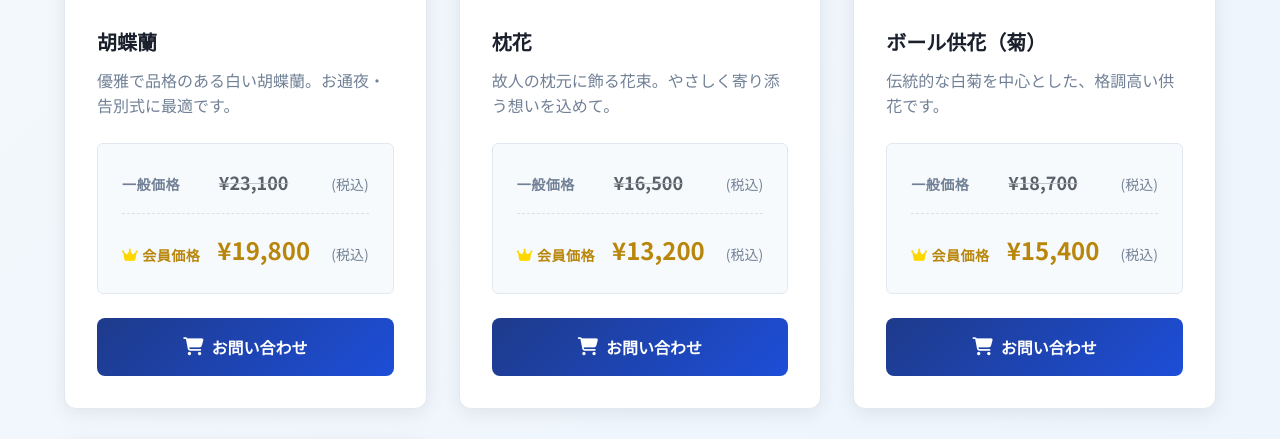
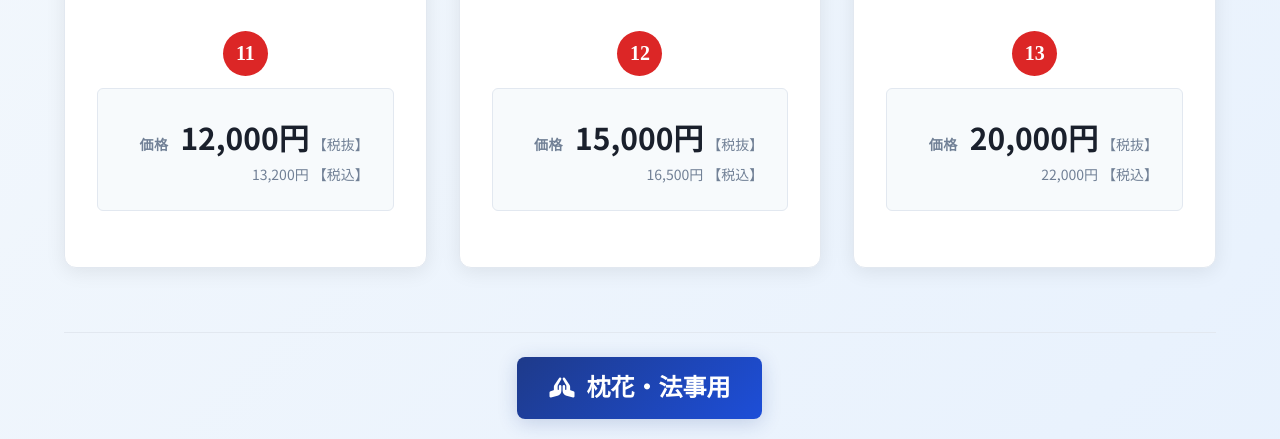
Before and after one commit to hohoemi-rabo/kowa, a PHP site: page /flower.html in a window 1280 px wide. Shown: the part 1026-1465 px from the top of the page. Run offline with PHP 8.4, Linux system fonts and the light colour scheme.

Commit message:
💄 生花ページのレイアウト修正

```diff
--- a/css/pages/flower.css
+++ b/css/pages/flower.css
@@ -148,6 +148,9 @@
   display: grid;
   grid-template-columns: repeat(auto-fit, minmax(280px, 1fr));
   gap: var(--spacing-8);
+  max-width: 1200px;
+  margin: 0 auto;
+  justify-content: center;
 }
 
 .flower-grid--two {
@@ -220,8 +223,17 @@
 .flower-card__name {
   font-size: var(--font-size-xl);
   font-weight: 700;
-  color: var(--color-text);
+  color: white;
   margin-bottom: var(--spacing-3);
+  text-align: center;
+  background-color: #dc2626;
+  width: 45px;
+  height: 45px;
+  border-radius: 50%;
+  display: flex;
+  align-items: center;
+  justify-content: center;
+  margin: 0 auto var(--spacing-3) auto;
 }
 
 .flower-card__description {
@@ -253,7 +265,7 @@
 .price-member {
   display: flex;
   align-items: baseline;
-  justify-content: space-between;
+  justify-content: flex-end;
 }
 
 .price-label {
@@ -265,10 +277,11 @@
 }
 
 .price-member .price-label {
-  color: #b8860b;
+  color: var(--color-text-muted);
   display: flex;
   align-items: center;
   gap: var(--spacing-1);
+  margin-right: var(--spacing-3);
 }
 
 .price-member .price-label i {
@@ -282,8 +295,9 @@
 }
 
 .price-member .price-amount {
-  font-size: var(--font-size-2xl);
-  color: #b8860b;
+  font-size: var(--font-size-3xl);
+  color: var(--color-text);
+  font-weight: 900;
 }
 
 .price-regular .price-amount {
@@ -298,6 +312,67 @@
   font-size: var(--font-size-sm);
   color: var(--color-text-muted);
   margin-left: var(--spacing-1);
+}
+
+.price-including-tax {
+  display: flex;
+  align-items: baseline;
+  justify-content: flex-end;
+  margin-top: 2px;
+}
+
+.price-including-tax .price-amount {
+  font-size: var(--font-size-sm);
+  color: var(--color-text-muted);
+  font-weight: 400;
+}
+
+/* Flower Grid Section Header */
+.flower-grid__section-header {
+  grid-column: 1 / -1;
+  margin: var(--spacing-8) 0 var(--spacing-4) 0;
+  text-align: center;
+  border-top: 1px solid var(--color-border);
+  padding-top: var(--spacing-6);
+}
+
+.flower-grid__section-title {
+  font-size: var(--font-size-2xl);
+  font-weight: 700;
+  color: white;
+  margin: 0;
+  display: inline-flex;
+  align-items: center;
+  gap: var(--spacing-3);
+  position: relative;
+  padding: var(--spacing-4) var(--spacing-8);
+  background: linear-gradient(
+    135deg,
+    var(--color-primary) 0%,
+    var(--color-primary-700) 100%
+  );
+  border-radius: var(--radius-lg);
+  box-shadow: 0 4px 20px rgba(30, 58, 138, 0.2);
+}
+
+.flower-grid__section-title i {
+  font-size: var(--font-size-xl);
+}
+
+/* Section Note */
+.flower-section__note {
+  margin-top: var(--spacing-8);
+  padding: var(--spacing-4);
+  background: var(--color-background-alt);
+  border-radius: var(--radius-md);
+}
+
+.flower-section__note p {
+  margin: 0;
+  font-size: var(--font-size-base);
+  color: var(--color-text-muted);
+  font-weight: 500;
+  text-align: center;
 }
 
 /* Button */
--- a/flower.html
+++ b/flower.html
@@ -223,28 +223,6 @@
       role="toolbar"
       aria-label="アクセシビリティ設定"
     >
-      <button
-        class="accessibility-btn font-size-btn"
-        data-size="small"
-        aria-label="文字サイズを小さくする"
-      >
-        小
-      </button>
-      <button
-        class="accessibility-btn font-size-btn"
-        data-size="medium"
-        aria-label="文字サイズを標準にする"
-        aria-pressed="true"
-      >
-        中
-      </button>
-      <button
-        class="accessibility-btn font-size-btn"
-        data-size="large"
-        aria-label="文字サイズを大きくする"
-      >
-        大
-      </button>
       <button
         class="accessibility-btn motion-toggle-btn"
         aria-label="アニメーションを停止/再生する"
@@ -548,36 +526,25 @@
           <div class="flower-grid">
             <!-- 生花1: 胡蝶蘭 -->
             <div class="flower-card">
-              <div class="flower-card__badge">人気</div>
               <div class="flower-card__image">
                 <img
                   src="https://images.unsplash.com/photo-1578662996442-48f60103fc96?w=400&h=400&fit=crop&crop=center"
-                  alt="胡蝶蘭"
+                  alt="11"
                 />
               </div>
               <div class="flower-card__content">
-                <h3 class="flower-card__name">胡蝶蘭</h3>
-                <p class="flower-card__description">
-                  優雅で品格のある白い胡蝶蘭。お通夜・告別式に最適です。
-                </p>
+                <h3 class="flower-card__name">11</h3>
                 <div class="flower-card__price">
-                  <div class="price-regular">
-                    <span class="price-label">一般価格</span>
-                    <span class="price-amount">¥23,100</span>
-                    <span class="price-tax">(税込)</span>
+                  <div class="price-member">
+                    <span class="price-label">価格</span>
+                    <span class="price-amount">12,000円</span>
+                    <span class="price-tax">【税抜】</span>
                   </div>
-                  <div class="price-member">
-                    <span class="price-label">
-                      <i class="fas fa-crown"></i> 会員価格
-                    </span>
-                    <span class="price-amount">¥19,800</span>
-                    <span class="price-tax">(税込)</span>
+                  <div class="price-including-tax">
+                    <span class="price-amount">13,200円</span>
+                    <span class="price-tax">【税込】</span>
                   </div>
                 </div>
-                <a href="#flower-contact" class="flower-card__button">
-                  <i class="fas fa-shopping-cart"></i>
-                  お問い合わせ
-                </a>
               </div>
             </div>
 
@@ -586,32 +553,22 @@
               <div class="flower-card__image">
                 <img
                   src="https://images.unsplash.com/photo-1563241527-3004b7be0ffd?w=400&h=400&fit=crop&crop=center"
-                  alt="枕花"
+                  alt="12"
                 />
               </div>
               <div class="flower-card__content">
-                <h3 class="flower-card__name">枕花</h3>
-                <p class="flower-card__description">
-                  故人の枕元に飾る花束。やさしく寄り添う想いを込めて。
-                </p>
+                <h3 class="flower-card__name">12</h3>
                 <div class="flower-card__price">
-                  <div class="price-regular">
-                    <span class="price-label">一般価格</span>
-                    <span class="price-amount">¥16,500</span>
-                    <span class="price-tax">(税込)</span>
+                  <div class="price-member">
+                    <span class="price-label">価格</span>
+                    <span class="price-amount">15,000円</span>
+                    <span class="price-tax">【税抜】</span>
                   </div>
-                  <div class="price-member">
-                    <span class="price-label">
-                      <i class="fas fa-crown"></i> 会員価格
-                    </span>
-                    <span class="price-amount">¥13,200</span>
-                    <span class="price-tax">(税込)</span>
+                  <div class="price-including-tax">
+                    <span class="price-amount">16,500円</span>
+                    <span class="price-tax">【税込】</span>
                   </div>
                 </div>
-                <a href="#flower-contact" class="flower-card__button">
-                  <i class="fas fa-shopping-cart"></i>
-                  お問い合わせ
-                </a>
               </div>
             </div>
 
@@ -620,318 +577,110 @@
               <div class="flower-card__image">
                 <img
                   src="https://images.unsplash.com/photo-1490750967868-88aa4486c946?w=400&h=400&fit=crop&crop=center"
-                  alt="ボール供花（菊）"
+                  alt="13"
                 />
               </div>
               <div class="flower-card__content">
-                <h3 class="flower-card__name">ボール供花（菊）</h3>
-                <p class="flower-card__description">
-                  伝統的な白菊を中心とした、格調高い供花です。
-                </p>
+                <h3 class="flower-card__name">13</h3>
                 <div class="flower-card__price">
-                  <div class="price-regular">
-                    <span class="price-label">一般価格</span>
-                    <span class="price-amount">¥18,700</span>
-                    <span class="price-tax">(税込)</span>
+                  <div class="price-member">
+                    <span class="price-label">価格</span>
+                    <span class="price-amount">20,000円</span>
+                    <span class="price-tax">【税抜】</span>
                   </div>
-                  <div class="price-member">
-                    <span class="price-label">
-                      <i class="fas fa-crown"></i> 会員価格
-                    </span>
-                    <span class="price-amount">¥15,400</span>
-                    <span class="price-tax">(税込)</span>
+                  <div class="price-including-tax">
+                    <span class="price-amount">22,000円</span>
+                    <span class="price-tax">【税込】</span>
                   </div>
                 </div>
-                <a href="#flower-contact" class="flower-card__button">
-                  <i class="fas fa-shopping-cart"></i>
-                  お問い合わせ
-                </a>
               </div>
+            </div>
+
+            <!-- 枕花・法事用セクション -->
+            <div class="flower-grid__section-header">
+              <h3 class="flower-grid__section-title">
+                <i class="fas fa-praying-hands"></i>
+                枕花・法事用
+              </h3>
             </div>
 
             <!-- 生花4: 弔スタンド -->
             <div class="flower-card">
-              <div class="flower-card__badge">おすすめ</div>
               <div class="flower-card__image">
                 <img
                   src="https://images.unsplash.com/photo-1560448205-4d9b3e6bb6db?w=400&h=400&fit=crop&crop=center"
-                  alt="弔スタンド"
+                  alt="14"
                 />
               </div>
               <div class="flower-card__content">
-                <h3 class="flower-card__name">弔スタンド（1対）</h3>
-                <p class="flower-card__description">
-                  会場を華やかに彩る豪華なスタンド花。企業様からのご供花に。
-                </p>
+                <h3 class="flower-card__name">14</h3>
                 <div class="flower-card__price">
-                  <div class="price-regular">
-                    <span class="price-label">一般価格</span>
-                    <span class="price-amount">¥25,300</span>
-                    <span class="price-tax">(税込)</span>
+                  <div class="price-member">
+                    <span class="price-label">価格</span>
+                    <span class="price-amount">25,000円</span>
+                    <span class="price-tax">【税抜】</span>
                   </div>
-                  <div class="price-member">
-                    <span class="price-label">
-                      <i class="fas fa-crown"></i> 会員価格
-                    </span>
-                    <span class="price-amount">¥22,000</span>
-                    <span class="price-tax">(税込)</span>
-                  </div>
-                </div>
-                <a href="#flower-contact" class="flower-card__button">
-                  <i class="fas fa-shopping-cart"></i>
-                  お問い合わせ
-                </a>
+                  <div class="price-including-tax">
+                    <span class="price-amount">27,500円</span>
+                    <span class="price-tax">【税込】</span>
                   </div>
                 </div>
               </div>
             </div>
-      </section>
 
-      <!-- 枕花・法事用セクション -->
-      <section
-        class="flower-section flower-section--alt"
-        id="memorial-flowers"
-        aria-labelledby="memorial-flowers-title"
-      >
-        <div class="container">
-          <div class="flower-section__header">
-            <h2 id="memorial-flowers-title" class="flower-section__title">
-              <i class="fas fa-praying-hands"></i>
-              枕花・法事用
-            </h2>
-            <p class="flower-section__description">
-              ご法要や月命日など、故人を偲ぶ場面にふさわしいお花をご用意
-            </p>
-          </div>
-
-          <div class="flower-grid flower-grid--two">
-            <!-- 枕花・法事用1: 御霊前花束 -->
+            <!-- 生花5: 祭壇花 -->
             <div class="flower-card">
               <div class="flower-card__image">
                 <img
-                  src="https://images.unsplash.com/photo-1578662996442-48f60103fc96?w=400&h=400&fit=crop&crop=center"
-                  alt="御霊前花束"
+                  src="https://images.unsplash.com/photo-1580919814119-b7d8b0ce8d52?w=400&h=400&fit=crop&crop=center"
+                  alt="15"
                 />
               </div>
               <div class="flower-card__content">
-                <h3 class="flower-card__name">御霊前花束【スタンド】</h3>
-                <p class="flower-card__description">
-                  ご霊前に供える厳かな花束。白を基調とした清楚な構成です。
-                </p>
+                <h3 class="flower-card__name">15</h3>
                 <div class="flower-card__price">
-                  <div class="price-regular">
-                    <span class="price-label">一般価格</span>
-                    <span class="price-amount">¥14,300</span>
-                    <span class="price-tax">(税込)</span>
+                  <div class="price-member">
+                    <span class="price-label">価格</span>
+                    <span class="price-amount">10,000円</span>
+                    <span class="price-tax">【税抜】</span>
                   </div>
-                  <div class="price-member">
-                    <span class="price-label">
-                      <i class="fas fa-crown"></i> 会員価格
-                    </span>
-                    <span class="price-amount">¥11,000</span>
-                    <span class="price-tax">(税込)</span>
-                  </div>
-                </div>
-                <a href="#flower-contact" class="flower-card__button">
-                  <i class="fas fa-shopping-cart"></i>
-                  お問い合わせ
-                </a>
-              </div>
-            </div>
-
-            <!-- 枕花・法事用2: 法要花 -->
-            <div class="flower-card">
-              <div class="flower-card__badge">法要向け</div>
-              <div class="flower-card__image">
-                <img
-                  src="https://images.unsplash.com/photo-1563825234468-c3499cf6a834?w=400&h=400&fit=crop&crop=center"
-                  alt="法要花"
-                />
-              </div>
-              <div class="flower-card__content">
-                <h3 class="flower-card__name">法要花アレンジメント</h3>
-                <p class="flower-card__description">
-                  四十九日や年忌法要に。落ち着いた色合いの品格あるアレンジです。
-                </p>
-                <div class="flower-card__price">
-                  <div class="price-regular">
-                    <span class="price-label">一般価格</span>
-                    <span class="price-amount">¥12,100</span>
-                    <span class="price-tax">(税込)</span>
-                  </div>
-                  <div class="price-member">
-                    <span class="price-label">
-                      <i class="fas fa-crown"></i> 会員価格
-                    </span>
-                    <span class="price-amount">¥9,900</span>
-                    <span class="price-tax">(税込)</span>
-                  </div>
-                </div>
-                <a href="#flower-contact" class="flower-card__button">
-                  <i class="fas fa-shopping-cart"></i>
-                  お問い合わせ
-                </a>
+                  <div class="price-including-tax">
+                    <span class="price-amount">11,000円</span>
+                    <span class="price-tax">【税込】</span>
                   </div>
                 </div>
               </div>
             </div>
-      </section>
 
-      <!-- シルク造花セクション -->
-      <section
-        class="flower-section"
-        id="silk-flowers"
-        aria-labelledby="silk-flowers-title"
-      >
-        <div class="container">
-          <div class="flower-section__header">
-            <h2 id="silk-flowers-title" class="flower-section__title">
-              <i class="fas fa-spa"></i>
-              シルク造花
-            </h2>
-            <p class="flower-section__description">
-              お手入れ不要で長くお飾りいただける、高品質なシルク造花
-            </p>
-          </div>
-
-          <div class="flower-grid">
-            <!-- シルク造花1: 蓮華灯籠 -->
+            <!-- 生花6: 棺花 -->
             <div class="flower-card">
-              <div class="flower-card__badge">新商品</div>
               <div class="flower-card__image">
                 <img
-                  src="https://images.unsplash.com/photo-1597149756823-33c7a0b7b6c1?w=400&h=400&fit=crop&crop=center"
-                  alt="蓮華灯籠"
+                  src="https://images.unsplash.com/photo-1522058079055-bda81e252e95?w=400&h=400&fit=crop&crop=center"
+                  alt="16"
                 />
               </div>
               <div class="flower-card__content">
-                <h3 class="flower-card__name">蓮華灯籠</h3>
-                <p class="flower-card__description">
-                  極楽浄土を表現した美しい蓮の造花。仏壇や墓前に最適です。
-                </p>
+                <h3 class="flower-card__name">16</h3>
                 <div class="flower-card__price">
-                  <div class="price-regular">
-                    <span class="price-label">一般価格</span>
-                    <span class="price-amount">¥10,780</span>
-                    <span class="price-tax">(税込)</span>
+                  <div class="price-member">
+                    <span class="price-label">価格</span>
+                    <span class="price-amount">15,000円</span>
+                    <span class="price-tax">【税抜】</span>
                   </div>
-                  <div class="price-member">
-                    <span class="price-label">
-                      <i class="fas fa-crown"></i> 会員価格
-                    </span>
-                    <span class="price-amount">¥8,800</span>
-                    <span class="price-tax">(税込)</span>
+                  <div class="price-including-tax">
+                    <span class="price-amount">16,500円</span>
+                    <span class="price-tax">【税込】</span>
                   </div>
                 </div>
-                <a href="#flower-contact" class="flower-card__button">
-                  <i class="fas fa-shopping-cart"></i>
-                  お問い合わせ
-                </a>
+              </div>
             </div>
           </div>
 
-            <!-- シルク造花2: 胡蝶蘭（造花） -->
-            <div class="flower-card">
-              <div class="flower-card__image">
-                <img
-                  src="https://images.unsplash.com/photo-1565538810643-b5bdb714032a?w=400&h=400&fit=crop&crop=center"
-                  alt="胡蝶蘭（造花）"
-                />
-              </div>
-              <div class="flower-card__content">
-                <h3 class="flower-card__name">胡蝶蘭（シルク造花）</h3>
-                <p class="flower-card__description">
-                  本物そっくりの美しい胡蝶蘭。お手入れ不要で長期間美しさを保ちます。
+          <div class="flower-section__note">
+            <p>
+              ※会員価格に関してはお電話もしくはメールにてお問い合わせください。
             </p>
-                <div class="flower-card__price">
-                  <div class="price-regular">
-                    <span class="price-label">一般価格</span>
-                    <span class="price-amount">¥20,900</span>
-                    <span class="price-tax">(税込)</span>
-                  </div>
-                  <div class="price-member">
-                    <span class="price-label">
-                      <i class="fas fa-crown"></i> 会員価格
-                    </span>
-                    <span class="price-amount">¥17,600</span>
-                    <span class="price-tax">(税込)</span>
-                  </div>
-                </div>
-                <a href="#flower-contact" class="flower-card__button">
-                  <i class="fas fa-shopping-cart"></i>
-                  お問い合わせ
-                </a>
-              </div>
-            </div>
-
-            <!-- シルク造花3: 仏花セット -->
-            <div class="flower-card">
-              <div class="flower-card__badge">人気</div>
-              <div class="flower-card__image">
-                <img
-                  src="https://images.unsplash.com/photo-1551731409-43eb3e517a1a?w=400&h=400&fit=crop&crop=center"
-                  alt="仏花セット"
-                />
-              </div>
-              <div class="flower-card__content">
-                <h3 class="flower-card__name">仏花セット（一対）</h3>
-                <p class="flower-card__description">
-                  仏壇用の造花セット。季節を問わず美しい状態でお供えできます。
-                </p>
-                <div class="flower-card__price">
-                  <div class="price-regular">
-                    <span class="price-label">一般価格</span>
-                    <span class="price-amount">¥13,750</span>
-                    <span class="price-tax">(税込)</span>
-                  </div>
-                  <div class="price-member">
-                    <span class="price-label">
-                      <i class="fas fa-crown"></i> 会員価格
-                    </span>
-                    <span class="price-amount">¥11,550</span>
-                    <span class="price-tax">(税込)</span>
-                  </div>
-                </div>
-                <a href="#flower-contact" class="flower-card__button">
-                  <i class="fas fa-shopping-cart"></i>
-                  お問い合わせ
-                </a>
-              </div>
-            </div>
-
-            <!-- シルク造花4: 供花アレンジ -->
-            <div class="flower-card">
-              <div class="flower-card__image">
-                <img
-                  src="https://images.unsplash.com/photo-1563825234468-c3499cf6a834?w=400&h=400&fit=crop&crop=center"
-                  alt="供花アレンジ"
-                />
-              </div>
-              <div class="flower-card__content">
-                <h3 class="flower-card__name">供花アレンジメント（造花）</h3>
-                <p class="flower-card__description">
-                  モダンなデザインの供花アレンジ。洋室にもマッチします。
-                </p>
-                <div class="flower-card__price">
-                  <div class="price-regular">
-                    <span class="price-label">一般価格</span>
-                    <span class="price-amount">¥15,950</span>
-                    <span class="price-tax">(税込)</span>
-                  </div>
-                  <div class="price-member">
-                    <span class="price-label">
-                      <i class="fas fa-crown"></i> 会員価格
-                    </span>
-                    <span class="price-amount">¥13,750</span>
-                    <span class="price-tax">(税込)</span>
-                  </div>
-                </div>
-                <a href="#flower-contact" class="flower-card__button">
-                  <i class="fas fa-shopping-cart"></i>
-                  お問い合わせ
-                </a>
-              </div>
-            </div>
           </div>
         </div>
       </section>
```
Also changed, not shown: css/company.css (deleted). Lines whose indentation alone changed are shown as unchanged.
